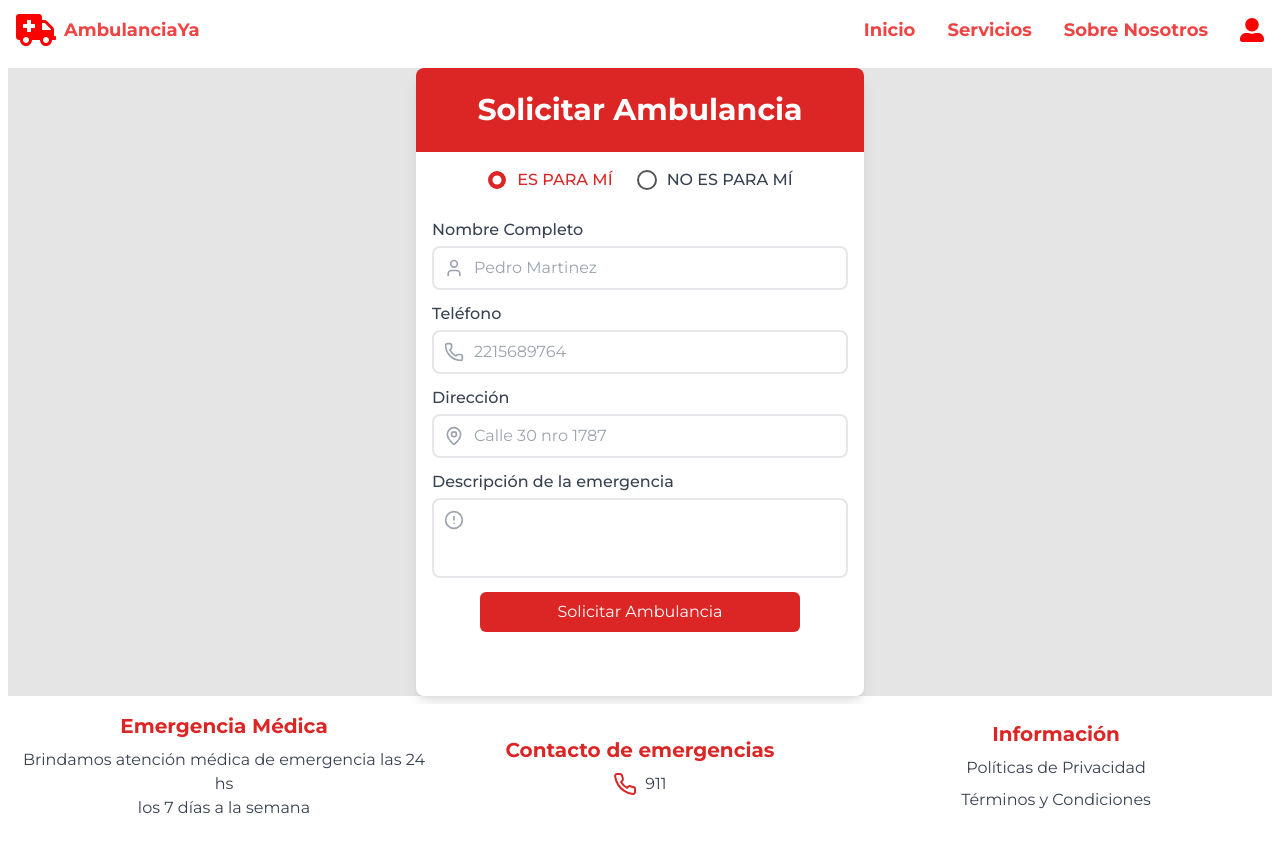
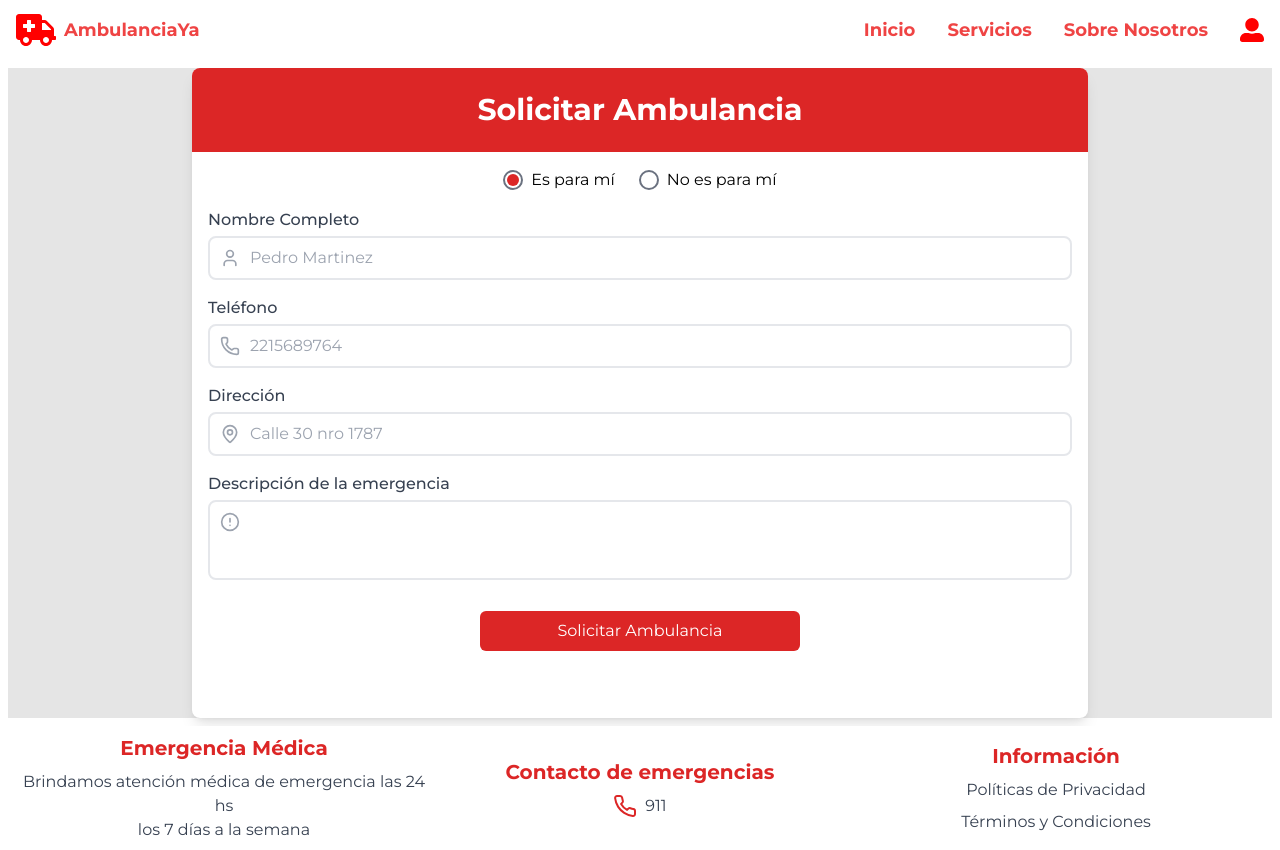
Before and after one commit to oriana-monaldi/AmbulanciaYa, a React (Vite) app: page /formulario in a window 1280 px wide. Before the commit the page ends 828 px from the top, so only its background shows below. Built offline with nearby package versions, Linux system fonts and the light colour scheme.

Commit message:
tamaño del form

```diff
--- a/src/components/Formulario.jsx
+++ b/src/components/Formulario.jsx
@@ -1,116 +1,56 @@
 import React, { useState } from 'react';
 import { Phone, MapPin, AlertCircle, User } from 'lucide-react';
 import Boton from './Boton';
-import styled from 'styled-components';
-
-const StyledRadioGroup = styled.div`
-    .radio-buttons-container {
-        display: flex;
-        align-items: center;
-        justify-content: center;
-        gap: 24px;
-        width: 100%;
-    }
-    .radio-button {
-        display: inline-block;
-        position: relative;
-        cursor: pointer;
-    }
-    .radio-button__input {
-        position: absolute;
-        opacity: 0;
-        width: 0;
-        height: 0;
-    }
-    .radio-button__label {
-        display: inline-block;
-        padding-left: 30px;
-        margin-bottom: 10px;
-        position: relative;
-        font-size: 16px;
-        color: #374151;
-        cursor: pointer;
-        transition: all 0.3s cubic-bezier(0.23, 1, 0.32, 1);
-        text-transform: uppercase;
-        font-weight: 500;
-    }
-    .radio-button__custom {
-        position: absolute;
-        top: 50%;
-        left: 0;
-        transform: translateY(-50%);
-        width: 20px;
-        height: 20px;
-        border-radius: 50%;
-        border: 2px solid #555;
-        transition: all 0.3s cubic-bezier(0.23, 1, 0.32, 1);
-    }
-    .radio-button__input:checked + .radio-button__label .radio-button__custom {
-        transform: translateY(-50%) scale(0.9);
-        border: 5px solid #dc2626;
-        color: #dc2626;
-    }
-    .radio-button__input:checked + .radio-button__label {
-        color: #dc2626;
-    }
-    .radio-button__label:hover .radio-button__custom {
-        transform: translateY(-50%) scale(1.2);
-        border-color: #dc2626;
-        box-shadow: 0 0 10px rgba(220, 38, 38, 0.5);
-    }
-`;
 
 const Formulario = () => {
     const [nombre, setNombre] = useState('');
     const [telefono, setTelefono] = useState('');
     const [direccion, setDireccion] = useState('');
     const [descripcion, setDescripcion] = useState('');
-    const [paraMi, setParaMi] = useState('Es para mí');
+    const [paraMi, setParaMi] = useState('Es para mí'); // Valor predeterminado como "Es para mí"
 
     return (
         <div className="m-2 flex items-center justify-center bg-neutral-200">
-            <form className="w-full max-w-md overflow-hidden rounded-lg bg-white pb-2 shadow-lg">
+            {/* Tamaño fijo y grande */}
+            <form className="w-full max-w-4xl min-h-[650px] overflow-hidden rounded-lg bg-white pb-2 shadow-lg">
                 <div className="bg-red-600 p-6 text-white">
                     <h2 className="text-center text-3xl font-bold">Solicitar Ambulancia</h2>
                 </div>
-                <div className="space-y-4 p-4" style={{ height: 'auto' }}>
-                    <StyledRadioGroup>
-                        <div className="radio-buttons-container">
-                            <div className="radio-button">
+                <div className="space-y-4 p-4">
+                    <div className="flex justify-center gap-6">
+                        <div className="flex items-center">
                             <input
                                 name="paraMi"
                                 id="paraMiSi"
-                                    className="radio-button__input"
                                 type="radio"
                                 value="Es para mí"
                                 checked={paraMi === 'Es para mí'}
                                 onChange={(e) => setParaMi(e.target.value)}
+                                className="hidden"
                             />
-                                <label htmlFor="paraMiSi" className="radio-button__label">
-                                    <span className="radio-button__custom" />
+                            <label htmlFor="paraMiSi" className="flex items-center cursor-pointer">
+                                <span className="w-5 h-5 border-2 border-gray-500 rounded-full mr-2 flex justify-center items-center">{paraMi === 'Es para mí' && <div className="w-3 h-3 bg-red-600 rounded-full"></div>}</span>
                                 Es para mí
                             </label>
                         </div>
-                            <div className="radio-button">
+                        <div className="flex items-center">
                             <input
                                 name="paraMi"
                                 id="paraMiNo"
-                                    className="radio-button__input"
                                 type="radio"
                                 value="No es para mí"
                                 checked={paraMi === 'No es para mí'}
                                 onChange={(e) => setParaMi(e.target.value)}
+                                className="hidden"
                             />
-                                <label htmlFor="paraMiNo" className="radio-button__label">
-                                    <span className="radio-button__custom" />
+                            <label htmlFor="paraMiNo" className="flex items-center cursor-pointer">
+                                <span className="w-5 h-5 border-2 border-gray-500 rounded-full mr-2 flex justify-center items-center">{paraMi === 'No es para mí' && <div className="w-3 h-3 bg-red-600 rounded-full"></div>}</span>
                                 No es para mí
                             </label>
                         </div>
                     </div>
-                    </StyledRadioGroup>
 
-                    <div className="space-y-3" style={{ height: '350px' }}>
-                        {/* Para "Es para mí", mostrar estos campos */}
+                    {/* Campos Condicionales */}
                     {paraMi === 'Es para mí' && (
                         <>
                             <div>
@@ -187,7 +127,6 @@ const Formulario = () => {
                             />
                         </div>
                     </div>
-                    </div>
 
                     <div className="mt-2 flex justify-center">
                         <Boton nombre="Solicitar Ambulancia" showAlert={true} />
```
Lines whose indentation alone changed are shown as unchanged.
